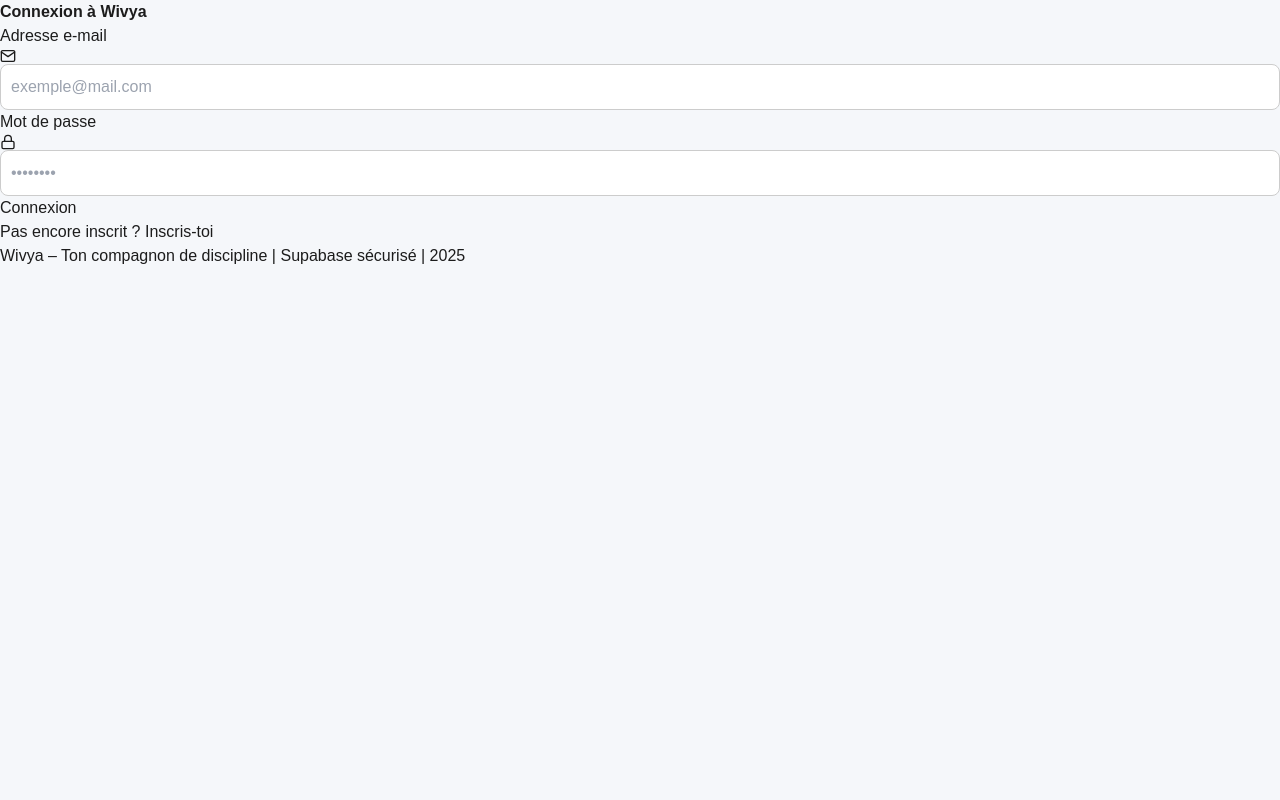
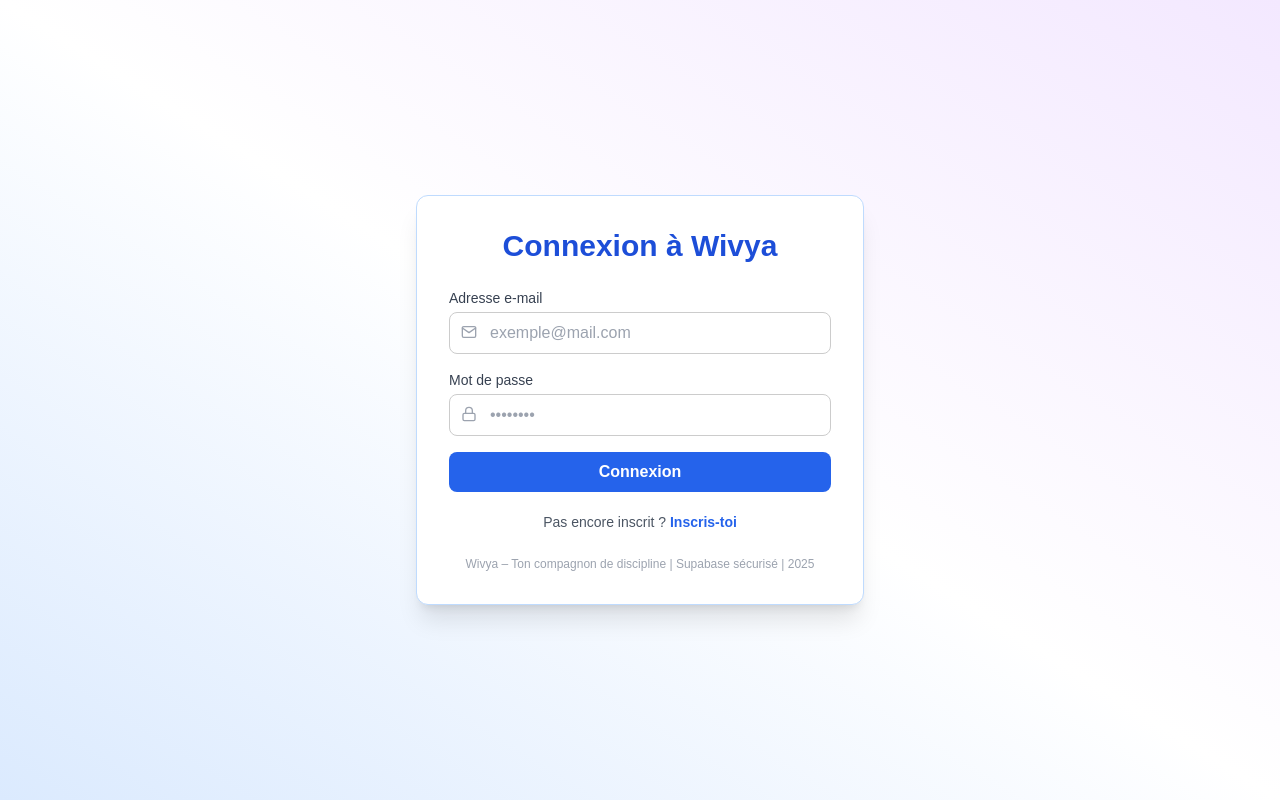
Before and after one commit to waiyarti/NourRise, a Next.js app: page /connexion in a window 1280 px wide. Built offline with nearby package versions, Linux system fonts and the light colour scheme.

Commit message:
Create tailwind.config.js

```diff
--- /dev/null
+++ b/tailwind.config.js
@@ -0,0 +1,11 @@
+/** @type {import('tailwindcss').Config} */
+module.exports = {
+  content: [
+    "./pages/**/*.{js,ts,jsx,tsx}",
+    "./composants/**/*.{js,ts,jsx,tsx}"
+  ],
+  theme: {
+    extend: {}
+  },
+  plugins: []
+}
```
